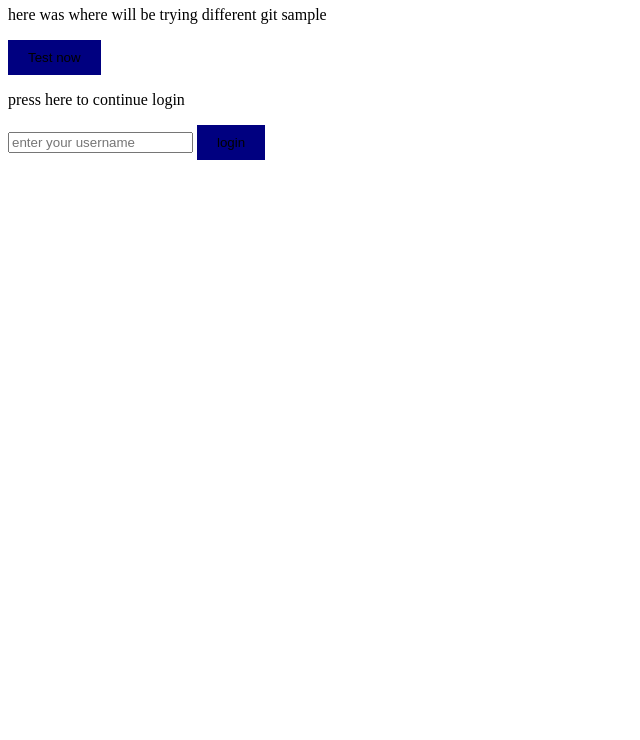
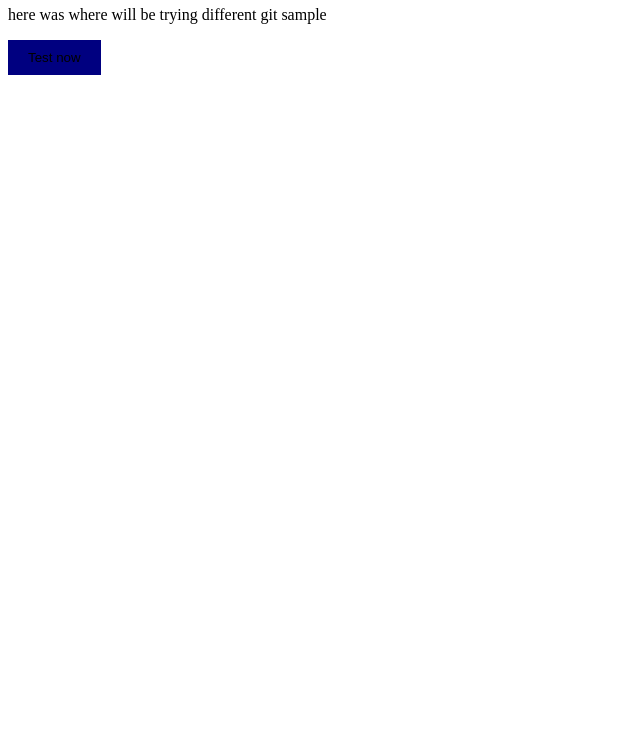
Before and after one commit to jhdjnkjs/git_test, a plain HTML site: page index.html in a window 1280 px wide. Shown: the part 60-800 px from the top of the page, without its empty margins (0-640 px from the left). Drawn offline with Linux system fonts and the light colour scheme.

Commit message:
Revert "Login Features Added"
This reverts commit 3a8444cadfa95d55f1eb0b93d2ea7a0457a78d91.

```diff
--- a/index.html
+++ b/index.html
@@ -5,7 +5,3 @@
 <button id="git_button">Test now</button>
 <link rel="stylesheet" href="style.css">
 <script src="script.js"></script>
-
-<p>press here to continue login</p>
-<input type="text" placeholder="enter your username">
-<button style="cursor: pointer;">login</button>
```
Also changed, not shown: style.css (line endings or trailing spaces).
